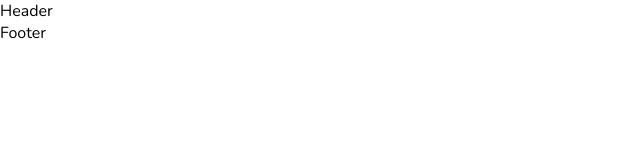
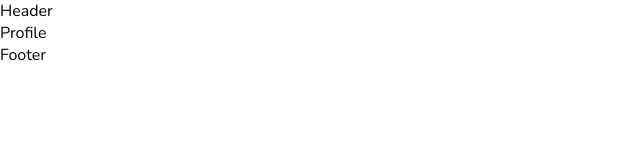
Before and after one commit to sroy1999-dev/MyPortfolio, a React (Create React App) app: page / in a window 1280 px wide. Shown: the top 160 px of the page, without its empty margins (0-640 px from the left). Built offline with nearby package versions, Linux system fonts and the light colour scheme.

Commit message:
new folders added

```diff
--- a/package.json
+++ b/package.json
@@ -6,6 +6,7 @@
     "@testing-library/jest-dom": "^5.16.5",
     "@testing-library/react": "^13.4.0",
     "@testing-library/user-event": "^13.5.0",
+    "less": "^4.1.3",
     "node-sass": "^8.0.0",
     "react": "^18.2.0",
     "react-dom": "^18.2.0",
--- a/src/App.js
+++ b/src/App.js
@@ -1,11 +1,17 @@
 import './App.scss';
 import Header from "./components/Header/Header";
+import Profile from './components/Profile/Profile';
+import Learnings from './components/Learnings/Learnings';
+import Testimonials from './components/Testimonials/Testimonials';
 import Footer from './components/Footer/Footer';
 
 const App = () => {
   return (
     <div className="App">
       <Header />
+      <Profile />
+      <Learnings />
+      <Testimonials />
       <Footer />
     </div>
   );
--- /dev/null
+++ b/src/components/Learnings/Learnings.jsx
@@ -0,0 +1,12 @@
+import React from 'react';
+import './Learnings.scss';
+
+const Learnings = () => {
+  return (
+    <div>
+
+    </div>
+  )
+}
+
+export default Learnings;
--- /dev/null
+++ b/src/components/Profile/Profile.jsx
@@ -0,0 +1,10 @@
+import React from 'react';
+import './Profile.scss';
+
+const Profile = () => {
+  return (
+    <div>Profile</div>
+  )
+}
+
+export default Profile;
--- /dev/null
+++ b/src/components/Testimonials/Testimonials.jsx
@@ -0,0 +1,12 @@
+import React from 'react';
+import './Testimonials.scss';
+
+const Testimonials = () => {
+  return (
+    <div>
+
+    </div>
+  )
+}
+
+export default Testimonials;
```
Also changed, not shown: src/components/Learnings/Learnings.scss (added), src/components/Profile/Profile.scss (added), src/components/Testimonials/Testimonials.scss (added), 1 other file (tests, documents, lock files or other folders).
